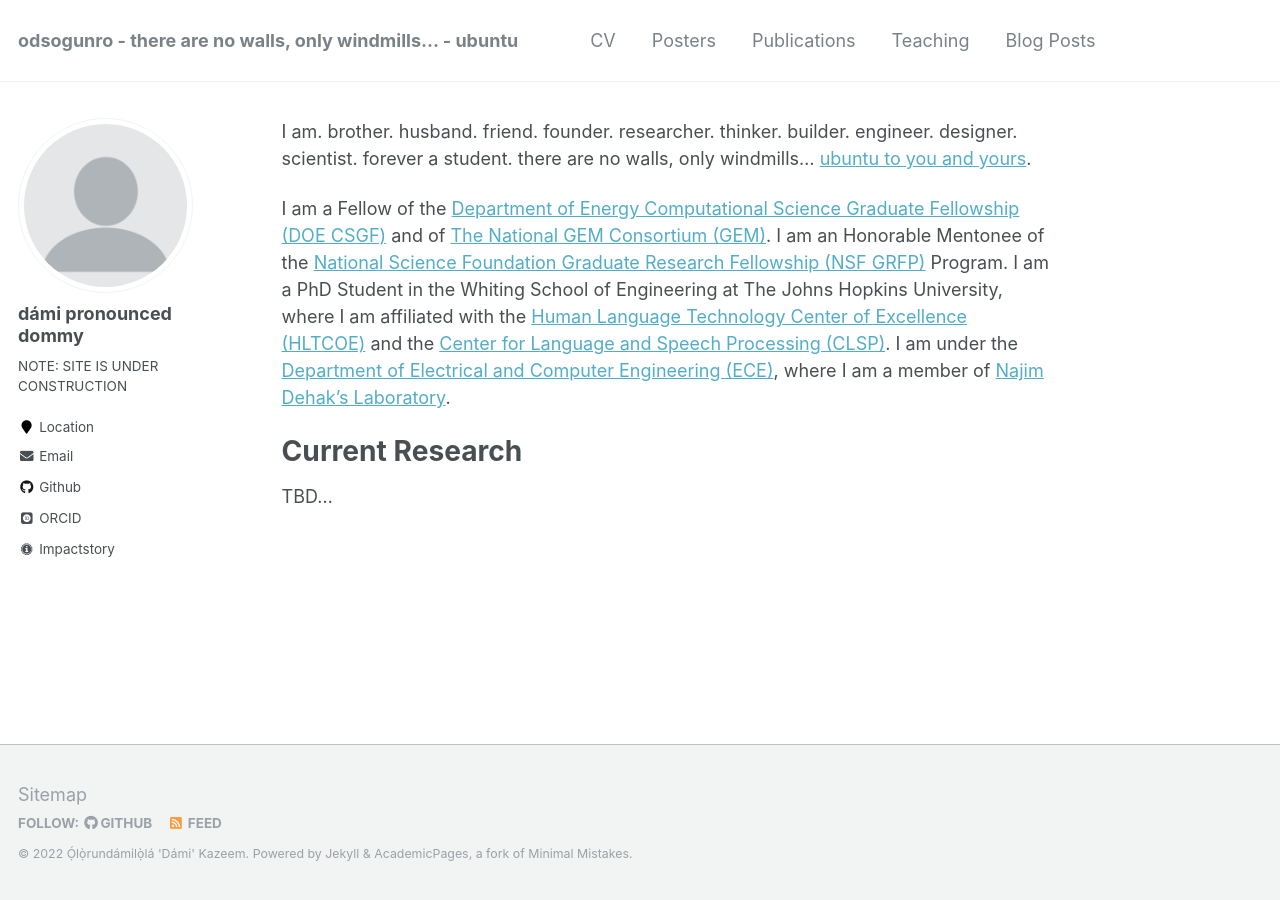
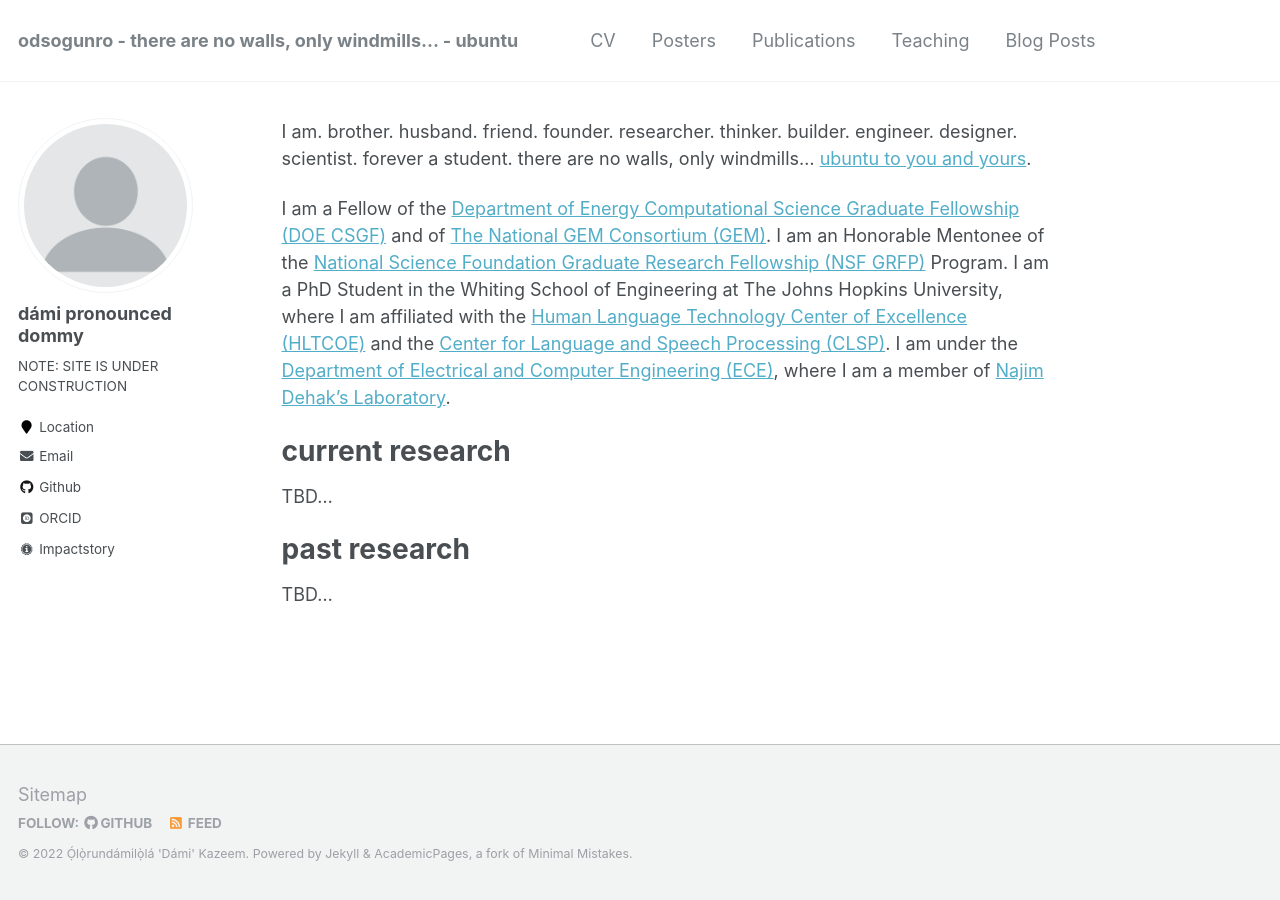
Before and after one commit to odsogunro/odsogunro.github.io, a Jekyll site: the page built from _pages/about.md, in a window 1280 px wide. Built offline with Jekyll 4.4.1, drawn with Linux system fonts in a browser that asks for light colours; some web fonts are replaced.

Commit message:
cleanup some more

```diff
--- a/_pages/about.md
+++ b/_pages/about.md
@@ -17,11 +17,19 @@ I am. brother. husband. friend. founder. researcher. thinker. builder. engineer.
 
 I am a Fellow of the [Department of Energy Computational Science Graduate Fellowship (DOE CSGF)](https://www.krellinst.org/csgf/) and of [The National GEM Consortium (GEM)](https://www.gemfellowship.org). I am an Honorable Mentonee of the [National Science Foundation Graduate Research Fellowship (NSF GRFP)](https://nsfgrfp.org) Program. I am a PhD Student in the Whiting School of Engineering at The Johns Hopkins University, where I am affiliated with the [Human Language Technology Center of Excellence (HLTCOE)](https://hltcoe.jhu.edu) and the [Center for Language and Speech Processing (CLSP)](https://www.clsp.jhu.edu). I am under the [Department of Electrical and Computer Engineering (ECE)](https://engineering.jhu.edu/ece/), where I am a member of [Najim Dehak's Laboratory](https://engineering.jhu.edu/najim/index.html).
 
+current research
+======
+TBD...
+
+past research
+======
+TBD...
+
+<!--
 Current Research
 ======
 TBD...
 
-<!--
 Like many other Jekyll-based GitHub Pages templates, academicpages makes you separate the website's content from its form. The content & metadata of your website are in structured markdown files, while various other files constitute the theme, specifying how to transform that content & metadata into HTML pages. You keep these various markdown (.md), YAML (.yml), HTML, and CSS files in a public GitHub repository. Each time you commit and push an update to the repository, the [GitHub pages](https://pages.github.com/) service creates static HTML pages based on these files, which are hosted on GitHub's servers free of charge.
 
 Many of the features of dynamic content management systems (like Wordpress) can be achieved in this fashion, using a fraction of the computational resources and with far less vulnerability to hacking and DDoSing. You can also modify the theme to your heart's content without touching the content of your site. If you get to a point where you've broken something in Jekyll/HTML/CSS beyond repair, your markdown files describing your talks, publications, etc. are safe. You can rollback the changes or even delete the repository and start over -- just be sure to save the markdown files! Finally, you can also write scripts that process the structured data on the site, such as [this one](https://github.com/academicpages/academicpages.github.io/blob/master/talkmap.ipynb) that analyzes metadata in pages about talks to display [a map of every location you've given a talk](https://academicpages.github.io/talkmap.html).
```
